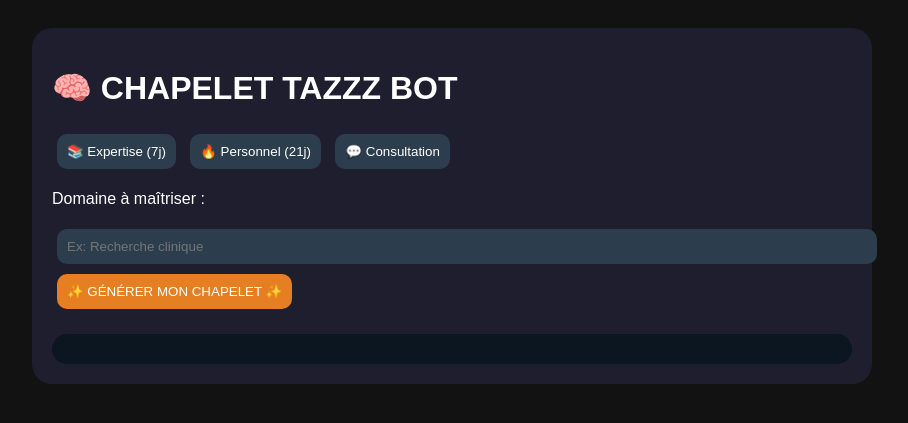
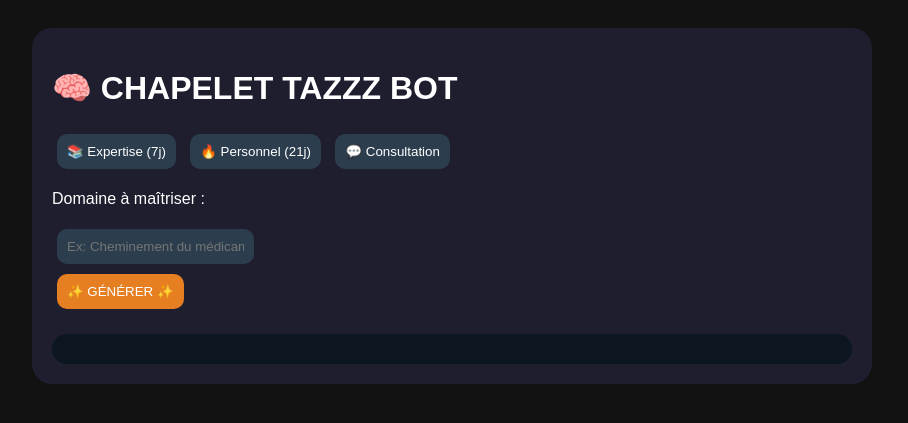
Before and after one commit to Tazemda/chapelet-tazzz-bot, a Flask app: page / in a window 1280 px wide. Shown: the top 423 px of the page, without its empty margins (188-1096 px from the left). Run offline with Flask 3, Linux system fonts and the light colour scheme; some libraries are stand-ins or nearby versions.

Commit message:
Update index.html

```diff
--- a/templates/index.html
+++ b/templates/index.html
@@ -5,7 +5,7 @@
     <meta name="viewport" content="width=device-width, initial-scale=1.0">
     <title>🧠 CHAPELET TAZZZ BOT</title>
     <style>
-        body { font-family: Arial, sans-serif; background-color: #121212; color: white; padding: 20px; }
+        body { font-family: Arial, sans-serif; background: #121212; color: white; padding: 20px; }
         .container { max-width: 800px; margin: auto; background: #1e1e2f; padding: 20px; border-radius: 20px; }
         button, input, textarea { background: #2c3e4e; color: white; border: none; padding: 10px; border-radius: 10px; margin: 5px; }
         button { background: #e67e22; cursor: pointer; }
@@ -22,21 +22,21 @@
         <button class="mode-btn" data-mode="personnel">🔥 Personnel (21j)</button>
         <button class="mode-btn" data-mode="consultation">💬 Consultation</button>
     </div>
-    <div id="expertisePanel" style="display:block;">
+    <div id="expertisePanel">
         <p>Domaine à maîtriser :</p>
-        <input type="text" id="domaine" placeholder="Ex: Recherche clinique" style="width:100%;">
+        <input type="text" id="domaine" placeholder="Ex: Cheminement du médicament">
     </div>
     <div id="personnelPanel" style="display:none;">
         <p>5 défauts (un par ligne) :</p>
         <textarea id="defauts" rows="5" placeholder="Je me lève tard&#10;Je suis paresseux&#10;..."></textarea>
     </div>
     <div id="consultationPanel" style="display:none;">
-        <p>Décrivez votre situation :</p>
-        <textarea id="consultMessage" rows="4" placeholder="Je veux maîtriser la recherche clinique..."></textarea>
+        <p>Décrivez votre besoin :</p>
+        <textarea id="consultMessage" rows="4" placeholder="Je veux maîtriser..."></textarea>
     </div>
-    <button id="generateBtn">✨ GÉNÉRER MON CHAPELET ✨</button>
+    <button id="generateBtn">✨ GÉNÉRER ✨</button>
+    <div id="loader" style="display:none;">⏳ Génération...</div>
     <div id="result" class="result"></div>
-    <div id="loader" style="display:none;">⏳ Génération (max 90s)...</div>
 </div>
 <script>
     const modeBtns = document.querySelectorAll('.mode-btn');
@@ -46,17 +46,15 @@
         consultation: document.getElementById('consultationPanel')
     };
     let currentMode = 'expertise';
-
     modeBtns.forEach(btn => {
         btn.addEventListener('click', () => {
             modeBtns.forEach(b => b.classList.remove('active'));
             btn.classList.add('active');
             currentMode = btn.getAttribute('data-mode');
-            Object.keys(panels).forEach(k => panels[k].style.display = 'none');
+            Object.values(panels).forEach(p => p.style.display = 'none');
             panels[currentMode].style.display = 'block';
         });
     });
-
     document.getElementById('generateBtn').addEventListener('click', async () => {
         let payload = { mode: currentMode };
         if (currentMode === 'expertise') {
@@ -72,9 +70,7 @@
             if (!msg) return alert('Message requis');
             payload.message = msg;
         }
-
         document.getElementById('loader').style.display = 'block';
-        document.getElementById('result').innerHTML = '';
         try {
             let res = await fetch('/generate', {
                 method: 'POST',
@@ -83,10 +79,7 @@
             });
             let data = await res.json();
             if (data.error) alert('Erreur: ' + data.error);
-            else {
-                document.getElementById('result').innerHTML = data.chapelet.replace(/\n/g, '<br>');
-                if (data.message_info) document.getElementById('result').innerHTML = `<div>${data.message_info}</div><br>` + document.getElementById('result').innerHTML;
-            }
+            else document.getElementById('result').innerHTML = data.chapelet.replace(/\n/g, '<br>');
         } catch (err) { alert('Erreur réseau'); }
         finally { document.getElementById('loader').style.display = 'none'; }
     });
```
